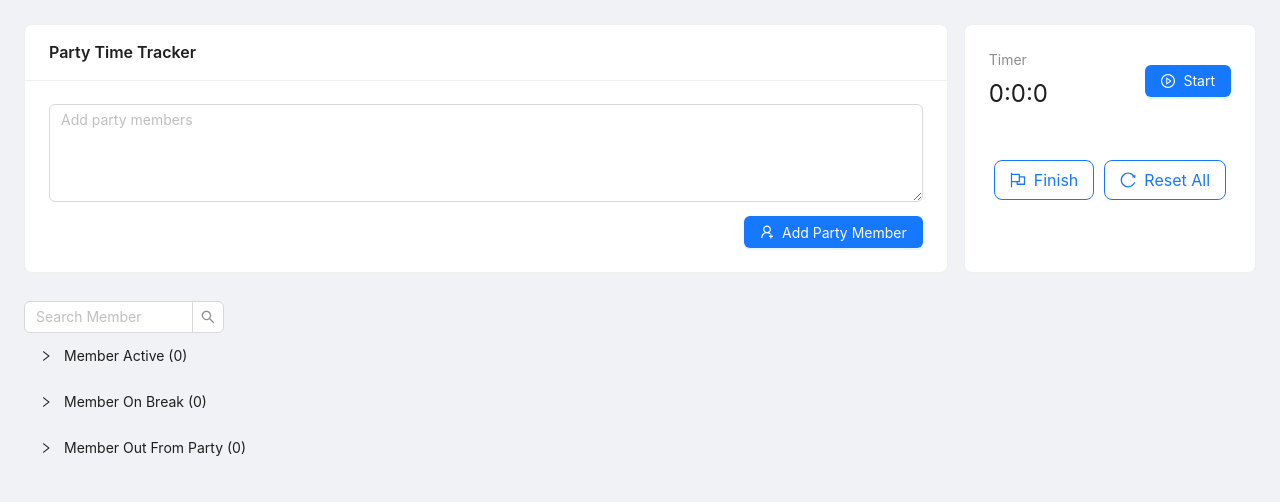
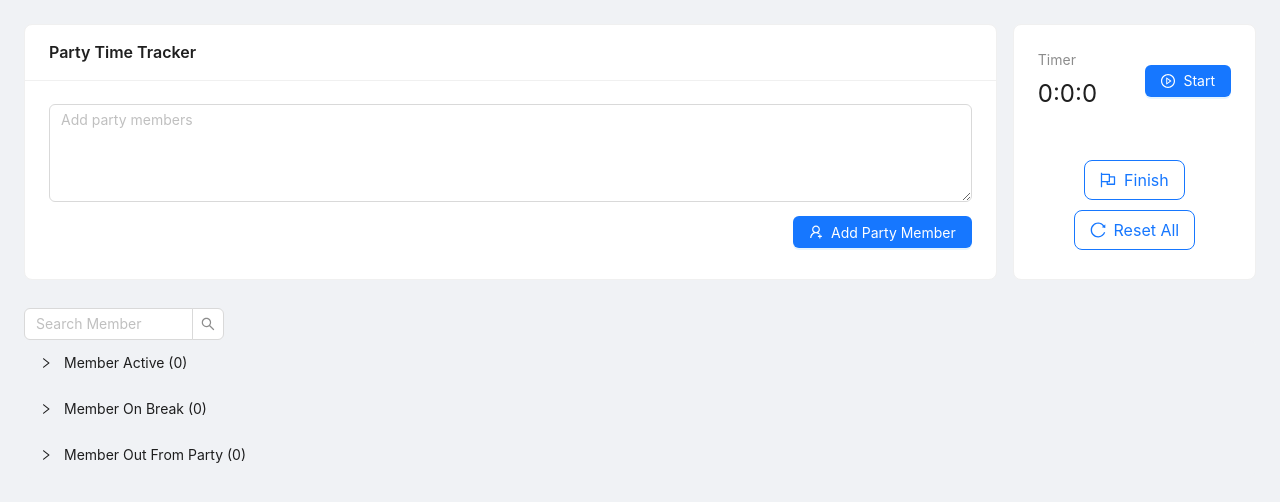
Before and after one commit to NYA2107/albion-tools, a React (Vite) app: page /party-time-tracker in a window 1280 px wide. Shown: the top 502 px of the page. Built offline with nearby package versions, Linux system fonts and the light colour scheme.

Commit message:
fix flex reset button

```diff
--- a/src/PartyTimeTracker/index.tsx
+++ b/src/PartyTimeTracker/index.tsx
@@ -196,6 +196,7 @@ const PartyTimeTracker = () => {
               alignItems: "center",
               justifyContent: "center",
               paddingTop: "3em",
+              flexWrap: "wrap",
             }}
           >
             <Button
```
